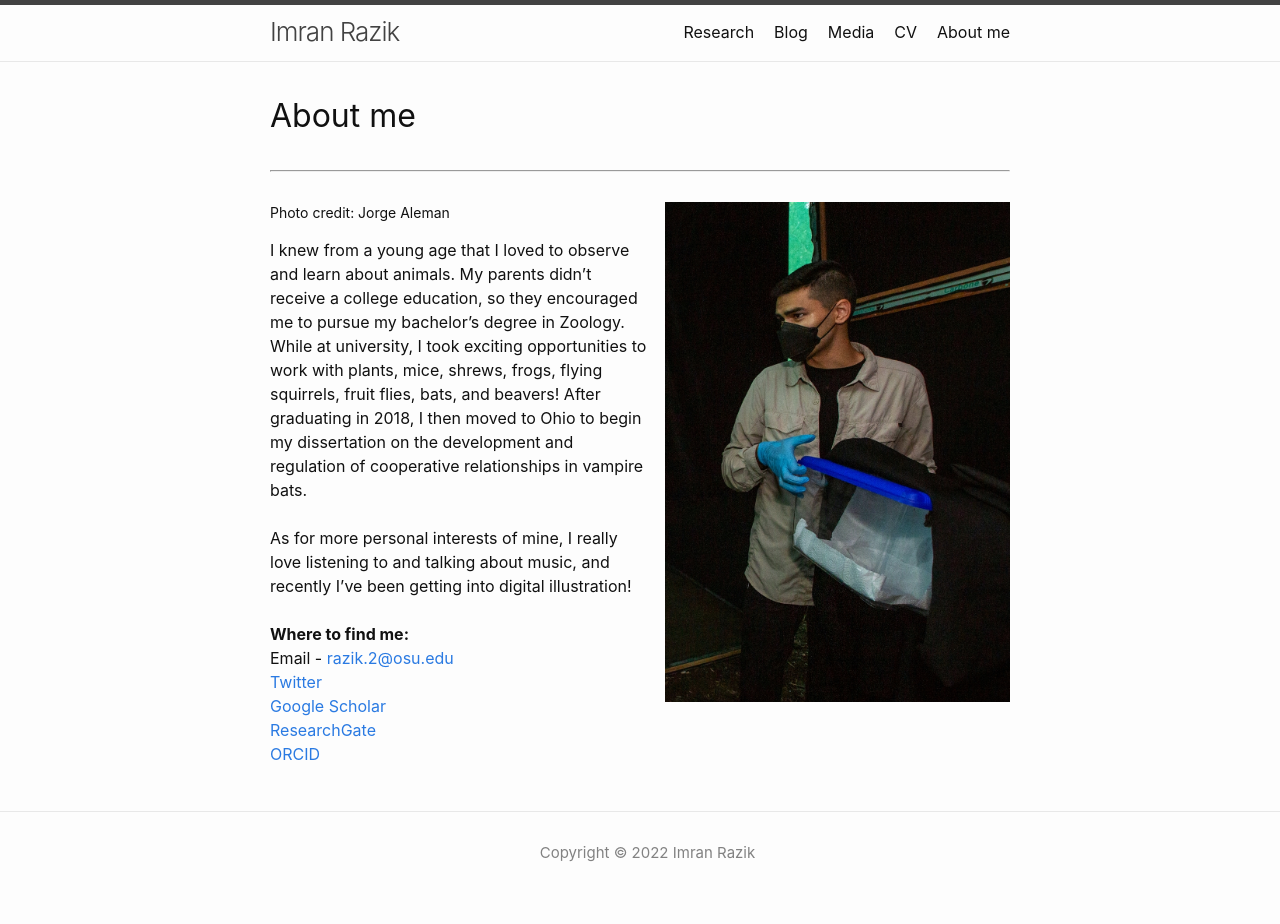
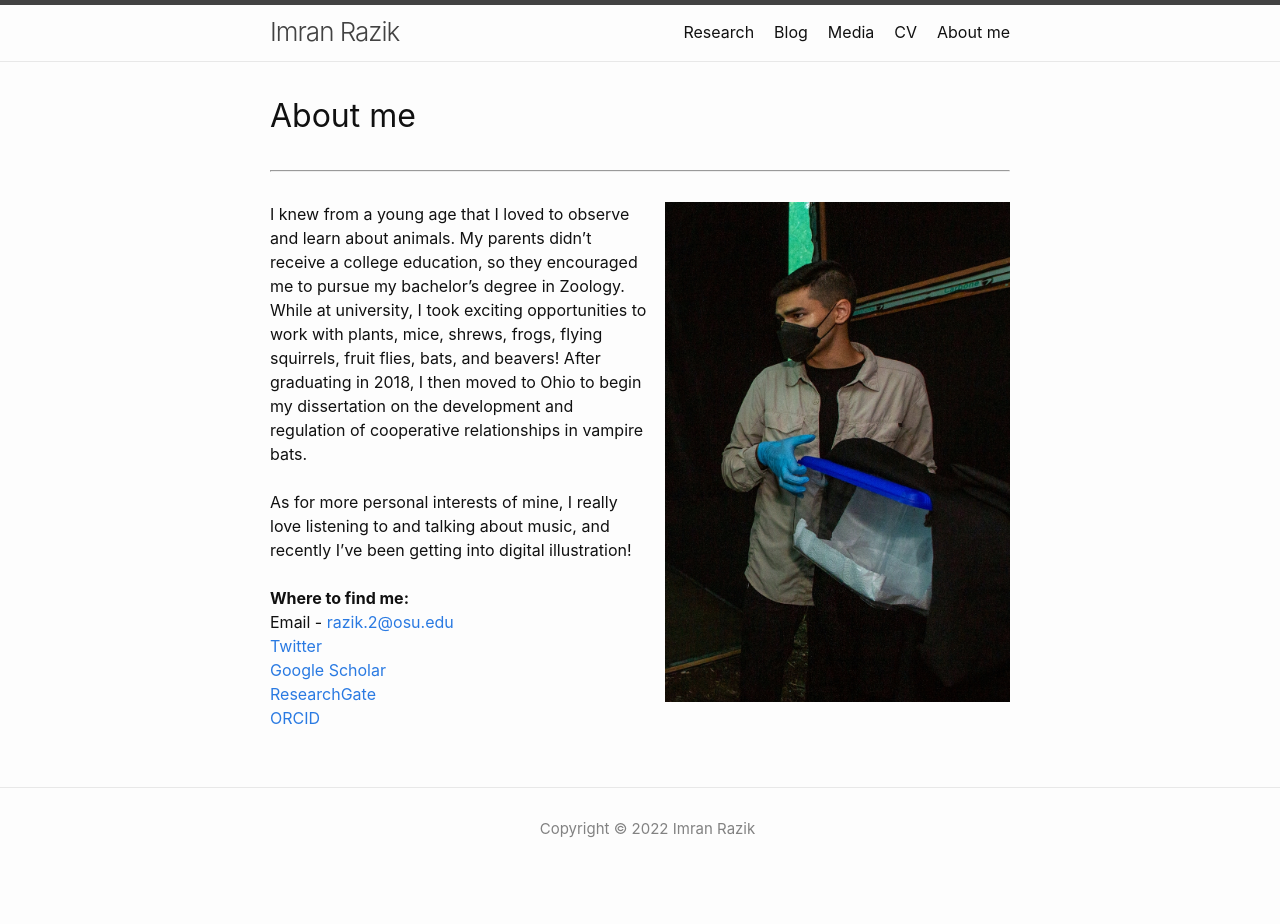
Before and after one commit to imranrazik/imranrazik.github.io, a Jekyll site: the page built from About-me.md, in a window 1280 px wide. Built offline with Jekyll 4.4.1, drawn with Linux system fonts in a browser that asks for light colours; our own code applies the rules of GitHub Pages for plain Markdown files; after the commit the page ends 900 px from its top, so only the background shows below that.

Commit message:
Update About-me.md

```diff
--- a/About-me.md
+++ b/About-me.md
@@ -3,13 +3,7 @@
 ---
 # About me
 ---
-<figure>
-
-  <img align="right" src="assets/photos/sec lonnie bunch at stri_020422_JAleman-91.jpg" height="500px" style="float:right; margin-left:15px; margin-bottom:3px">
-  <figcaption class="figure-caption text-center">Photo credit: Jorge Aleman</figcaption>
-
-</figure>
-I knew from a young age that I loved to observe and learn about animals. My parents didn't receive a college education, so they encouraged me to pursue my bachelor's degree in Zoology. While at university, I took exciting opportunities to work with plants, mice, shrews, frogs, flying squirrels, fruit flies, bats, and beavers! After graduating in 2018, I then moved to Ohio to begin my dissertation on the development and regulation of cooperative relationships in vampire bats.
+<img align="right" src="assets/photos/sec lonnie bunch at stri_020422_JAleman-91.jpg" height="500px" style="float:right; margin-left:15px; margin-bottom:3px">I knew from a young age that I loved to observe and learn about animals. My parents didn't receive a college education, so they encouraged me to pursue my bachelor's degree in Zoology. While at university, I took exciting opportunities to work with plants, mice, shrews, frogs, flying squirrels, fruit flies, bats, and beavers! After graduating in 2018, I then moved to Ohio to begin my dissertation on the development and regulation of cooperative relationships in vampire bats.
 <br />
 <br />
 As for more personal interests of mine, I really love listening to and talking about music, and recently I've been getting into digital illustration!
```
